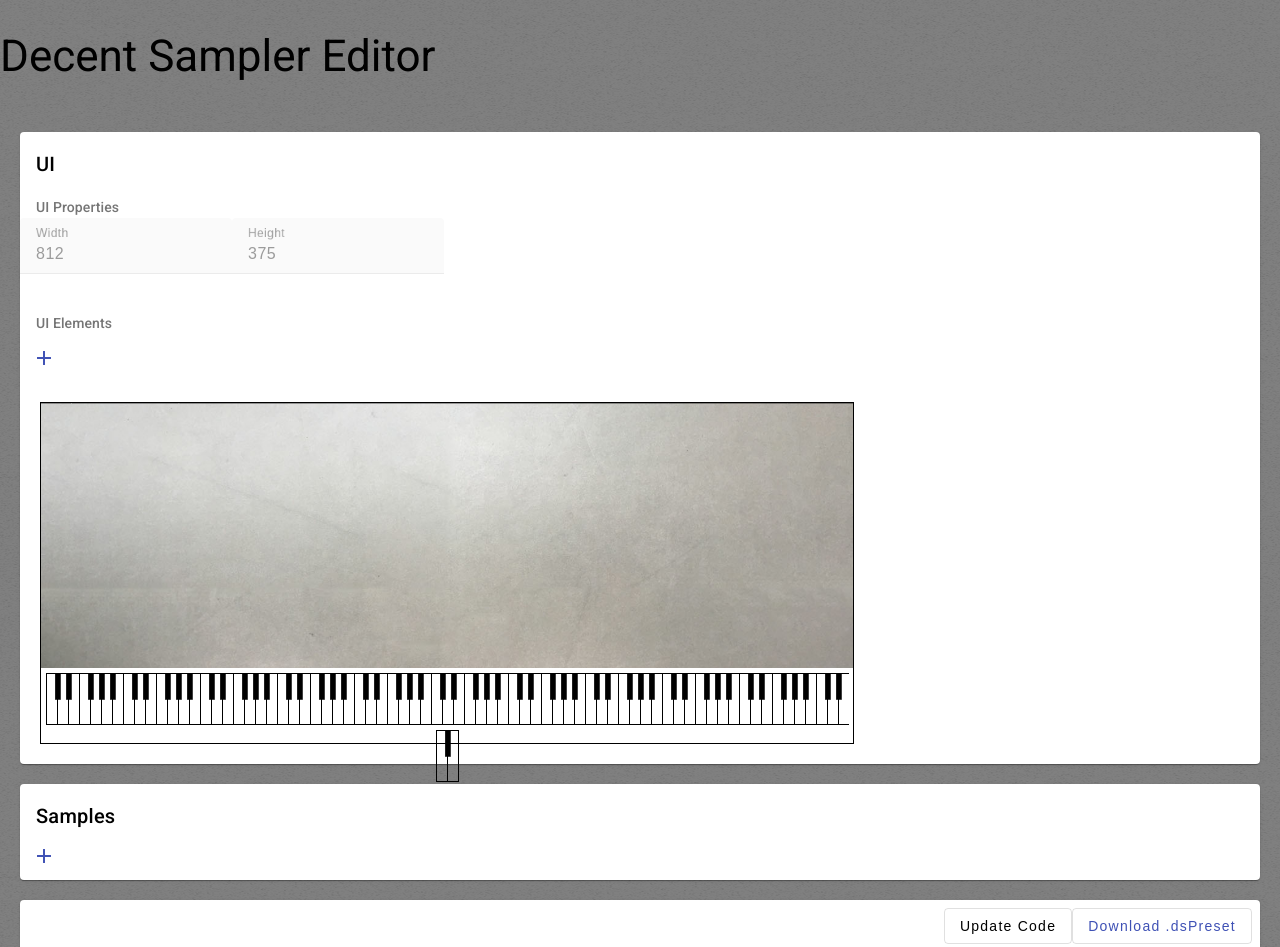
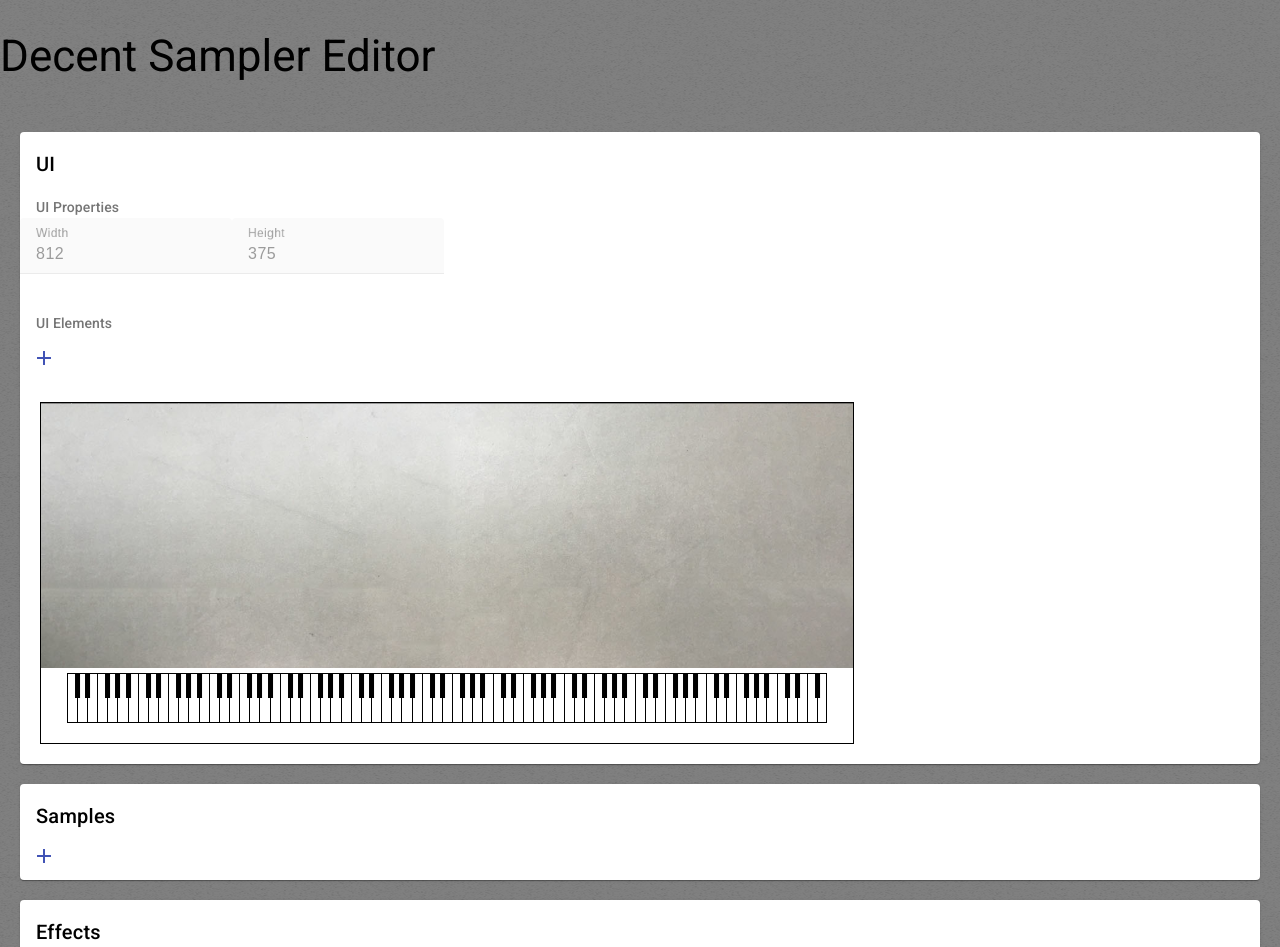
Before and after one commit to nocturnouy/Decent-Sampler-Editor, an Angular app: page / in a window 1280 px wide. Shown: the top 947 px of the page. Built offline with nearby package versions, Linux system fonts and the light colour scheme; what ngx-highlightjs would draw is missing.

Commit message:
piano keys bug fix // added layout variables and disabled uiProperties controls // material tooltip basic integration // form name update

```diff
--- a/src/app/app.module.ts
+++ b/src/app/app.module.ts
@@ -8,7 +8,8 @@
 import { MatMenuModule } from '@angular/material/menu';
 import { MatIconModule } from '@angular/material/icon';
 import { MatExpansionModule } from '@angular/material/expansion';
-import {MatInputModule} from '@angular/material/input';
+import { MatInputModule } from '@angular/material/input';
+import { MatTooltipModule } from '@angular/material/tooltip';
 
 
 import { AppRoutingModule } from './app-routing.module';
@@ -38,7 +39,8 @@
     MatMenuModule,
     MatIconModule,
     MatExpansionModule,
-    MatInputModule
+    MatInputModule,
+    MatTooltipModule
 
   ],
   providers: [{
--- a/src/app/modules/editor-form/editor-form.component.html
+++ b/src/app/modules/editor-form/editor-form.component.html
@@ -1,9 +1,5 @@
-
-
-
-
-<form [formGroup]="myForm" (submit)="submitForm(myForm.value)">
-    <mat-card class="ui-section">
+<form [formGroup]="editorForm" (submit)="submitForm(editorForm.value)">
+    <mat-card class="section">
         <mat-card-header>
             <mat-card-title>UI</mat-card-title>
         </mat-card-header>
@@ -13,16 +9,16 @@
                     <mat-card-subtitle>UI Properties</mat-card-subtitle>
                 </mat-card-header>
 
-                <mat-form-field>
+                <mat-form-field matTooltip="Disabled temporarily"  matTooltipPosition="above">
                     <mat-label>Width</mat-label>
                     <!-- <input matInput formControlName="width"  type="number" placeholder="default: 812" value="812"> -->
-                    <input matInput disabled type="number" placeholder="default: 812" value="812">
+                    <input matInput type="number" placeholder="default: 812" formControlName="width">
                 </mat-form-field>
 
-                <mat-form-field>
+                <mat-form-field matTooltip="Disabled temporarily"  matTooltipPosition="above">
                     <mat-label>Height</mat-label>
                     <!-- <input matInput formControlName="height"  type="number" placeholder="default: 375" value="375"> -->
-                    <input matInput disabled type="number" placeholder="default: 375" value="375">
+                    <input matInput type="number" placeholder="default: 375" formControlName="height">
                 </mat-form-field>
             </div>
 
@@ -38,13 +34,13 @@
                         <button mat-menu-item (click)="addElement('keyboard', 'ui')">Key Color</button>
                     </mat-menu>
                 <mat-accordion class="example-headers-align">
-                    <ng-container *ngFor="let element of  myForm.get('ui')['controls']; let i = index">
+                    <ng-container *ngFor="let element of  editorForm.get('ui')['controls']; let i = index">
                         <script>
                             jscolor.install()
                         </script>
-                        <mat-expansion-panel [formGroupName]="i" (opened)="displayPicker()" (closed)="submitForm(myForm.value)" hideToggle>
+                        <mat-expansion-panel [formGroupName]="i" (opened)="displayPicker()" (closed)="submitForm(editorForm.value)" hideToggle>
                             <mat-expansion-panel-header class="align-icons">
-                                <mat-panel-title><b>{{i + 1}} </b>- Type: {{myForm.value.ui[i].properties.label || myForm.value.ui[i].type}}</mat-panel-title>
+                                <mat-panel-title><b>{{i}} </b>- Type: {{editorForm.value.ui[i].properties.label || editorForm.value.ui[i].type}}</mat-panel-title>
                                 <mat-panel-description>
 
                                     <button mat-icon-button (click)="accordion.closeAll()" ><mat-icon>save</mat-icon></button>
@@ -53,9 +49,21 @@
                                 </mat-panel-description>
 
                             </mat-expansion-panel-header>
-                                <div *ngFor="let item of myForm.value.ui[i].properties | keyvalue; let i = index;">
+                                <div *ngFor="let item of editorForm.value.ui[i].properties | keyvalue; let i = index;">
                                     <div formGroupName="properties">
                                         <div [ngSwitch]="checkType(item.value)">
+                                            <div *ngSwitchCase="'object'">
+                                                <div formGroupName="">
+                                                    <label>Binding</label>
+                                                    <div *ngFor="let bind of item.value | keyvalue; let i = index;">
+                                                        <mat-form-field>
+                                                            <mat-label>{{bind.key}}</mat-label>
+                                                            <input matInput id="i" type="text" formControlName="{{bind.key}}">
+                                                        </mat-form-field>
+                                                    </div>
+                                                </div>
+
+                                            </div>
                                             <div *ngSwitchCase="'string'">
                                                 <div [ngSwitch]="item.key">
                                                     <mat-form-field *ngSwitchCase="'color'">
@@ -102,8 +110,8 @@
 
 
 
-        <div class="ui-display" [style.width]="myForm.value.uiProperties.width+'px'" [style.height]="myForm.value.uiProperties.height - 35 +'px'" >
-            <div *ngFor="let c of myForm.value.ui; let i=index;">
+        <div class="ui-display" [style.width]="uiDisplayx+'px'" [style.height]="uiDisplayy - 35 +'px'" >
+            <div *ngFor="let c of editorForm.value.ui; let i=index;">
             <div [ngSwitch]="c.type">
                     <div *ngSwitchCase="'knob'">
                         <div class="ui-button"
@@ -156,8 +164,8 @@
 
 
     </mat-card>
-    <br>
-    <mat-card class="ui-section">
+
+    <mat-card class="section">
         <mat-card-header>
             <mat-card-title>Samples</mat-card-title>
         </mat-card-header>
@@ -173,10 +181,10 @@
 
         <section formArrayName="groups" class="group-elements">
             <mat-accordion class="example-headers-align">
-        <ng-container *ngFor="let element of  myForm.get('groups')['controls']; let i = index">
-            <mat-expansion-panel [formGroupName]="i" (closed)="submitForm(myForm.value)" hideToggle>
+                <ng-container *ngFor="let element of  editorForm.get('groups')['controls']; let i = index">
+                    <mat-expansion-panel [formGroupName]="i" (closed)="submitForm(editorForm.value)" hideToggle>
                         <mat-expansion-panel-header class="align-icons">
-                    <mat-panel-title><b>{{i + 1}} </b>- Path: {{myForm.value.groups[i].properties.path}}</mat-panel-title>
+                            <mat-panel-title><b>{{i}} </b>- Path: {{editorForm.value.groups[i].properties.path}}</mat-panel-title>
                             <mat-panel-description>
 
                                 <button mat-icon-button (click)="accordion.closeAll()" ><mat-icon>save</mat-icon></button>
@@ -185,13 +193,13 @@
                             </mat-panel-description>
 
                         </mat-expansion-panel-header>
-                    <div *ngFor="let item of myForm.value.groups[i].properties | keyvalue; let i = index;">
+                            <div *ngFor="let item of editorForm.value.groups[i].properties | keyvalue; let i = index;">
                                 <div formGroupName="properties">
                                     <div [ngSwitch]="checkType(item.value)">
 
                                         <mat-form-field *ngSwitchCase="'number'">
                                             <mat-label>{{item.key}}</mat-label>
-                                    <input matInput id="i" type="number" step="1" formControlName="{{item.key}}">
+                                            <input matInput id="i" type="number" step="1" min="0" formControlName="{{item.key}}">
                                         </mat-form-field>
 
                                         <mat-form-field *ngSwitchDefault>
@@ -216,7 +224,68 @@
 
 
     </mat-card>
+
+    <mat-card class="section">
+        <mat-card-header>
+            <mat-card-title>Effects</mat-card-title>
+        </mat-card-header>
+
+        <button mat-icon-button color="primary" [matMenuTriggerFor]="addEffect" aria-label="add element to ui">
+            <mat-icon>add</mat-icon>
+        </button>
+        <mat-menu #addEffect="matMenu">
+            <button mat-menu-item (click)="addElement('reverb', 'effects')">Reverb</button>
+        </mat-menu>
+
         <br>
+
+        <section formArrayName="effects" class="group-elements">
+            <mat-accordion class="example-headers-align">
+                <ng-container *ngFor="let element of  editorForm.get('effects')['controls']; let i = index">
+                    <mat-expansion-panel [formGroupName]="i" (closed)="submitForm(editorForm.value)" hideToggle>
+                        <mat-expansion-panel-header class="align-icons">
+                            <mat-panel-title><b>{{i}} </b>- Reverb</mat-panel-title>
+                            <mat-panel-description>
+
+                                <button mat-icon-button (click)="accordion.closeAll()"><mat-icon>save</mat-icon></button>
+
+                                <button mat-icon-button
+                                    (click)="deleteItem(i, 'effects')"><mat-icon>delete_forever</mat-icon></button>
+                            </mat-panel-description>
+
+                        </mat-expansion-panel-header>
+                        <div *ngFor="let item of editorForm.value.effects[i].properties | keyvalue; let i = index;">
+                            <div formGroupName="properties">
+                                <div [ngSwitch]="checkType(item.value)">
+
+                                    <mat-form-field *ngSwitchCase="'number'">
+                                        <mat-label>{{item.key}}</mat-label>
+                                        <input matInput id="i" type="number" step=".1" max="1" min="0" formControlName="{{item.key}}">
+                                    </mat-form-field>
+
+                                    <mat-form-field *ngSwitchDefault>
+                                        <mat-label>{{item.key}}</mat-label>
+                                        <input matInput id="i" type="text" formControlName="{{item.key}}">
+                                    </mat-form-field>
+
+
+                                </div>
+                            </div>
+                        </div>
+
+
+
+
+                    </mat-expansion-panel>
+
+                </ng-container>
+            </mat-accordion>
+
+        </section>
+
+
+    </mat-card>
+
     <mat-card>
         <mat-card-actions align="end">
 
--- a/src/app/modules/editor-form/editor-form.component.scss
+++ b/src/app/modules/editor-form/editor-form.component.scss
@@ -1,16 +1,14 @@
-.ui-section {
+.section {
     display: flex;
     flex-direction: row;
     flex-wrap: wrap;
     justify-content: space-between;
+    margin-bottom: 20px;
     .mat-mdc-card-header {
         flex: 0 0 100%;
     }
 }
 
-.ui-properties {
-
-}
 
 .ui-display {
     border: 1px solid;
@@ -37,9 +35,6 @@
     transition: all 50ms ease;
     width: 90px;
     height: 90px;
-    &:active {
-       // background-color: blue;
-    }
     &:hover .example-handle {
         opacity: 1;
         transform: scale(0.4);
--- a/src/app/modules/editor-form/editor-form.component.ts
+++ b/src/app/modules/editor-form/editor-form.component.ts
@@ -21,18 +21,23 @@
   @ViewChild(MatAccordion) accordion: MatAccordion;
 
   Object = Object;
-  myForm: FormGroup;
+  editorForm: FormGroup;
   fileUrl;
 
+
+
+  //variables for layout
+  uiDisplayx: any;
+  uiDisplayy: any;
 
 
 
 
   constructor(private fb: FormBuilder, private sanitizer: DomSanitizer) {
-    this.myForm = this.fb.group({
+    this.editorForm = this.fb.group({
       uiProperties: this.fb.group({
-        width:812,
-        height:375
+        width: [{ value: 812, disabled: true}],
+        height: [{ value: 375, disabled: true}]
       }, { updateOn: 'blur' }),
       ui: this.fb.array([],{ updateOn: 'submit' }),
       groups: this.fb.array([],{ updateOn: 'submit' }),
@@ -46,31 +51,33 @@
 
 
   get ui(): FormArray {
-    return this.myForm.get('ui') as FormArray;
+    return this.editorForm.get('ui') as FormArray;
   }
   get groups(): FormArray {
-    return this.myForm.get('groups') as FormArray;
+    return this.editorForm.get('groups') as FormArray;
+  }
+  get effects(): FormArray {
+    return this.editorForm.get('groups') as FormArray;
   }
 
 
 
 
   getPropertyList(key, parent) {
-    console.log(this.myForm.controls[parent].value[key].properties)
-    return this.myForm.controls[parent].value[key].properties as FormArray;
+    console.log(this.editorForm.controls[parent].value[key].properties)
+    return this.editorForm.controls[parent].value[key].properties as FormArray;
   }
   sectionElements(key) {
-    return this.myForm.controls[key] as FormArray;
+    return this.editorForm.controls[key] as FormArray;
   }
 
 
 
-  addElement(key,parent) {
+  async addElement(key,parent) {
     let element: any = this.fb.group({
       type: key,
-      properties: this.getProperties(key)
+      properties: await this.getProperties(key)
     })
-
     const array = this.sectionElements(parent);
     array.push(element)
 
@@ -92,29 +99,39 @@
         //type:"float" ,
         minValue:0.0 ,
         maxValue:1.0 ,
-        value:0.1
+        value:0.1,
+        binding: this.fb.group({
+          control1: '',
+          control2: '',
+          control3: ''
+        })
       })
     } else if (key === 'slider') {
       properties = this.fb.group({
         sliderX: 0,
         sliderY: 0
       })
-    }
-    else if (key === 'keyboard') {
+    } else if (key === 'keyboard') {
       properties = this.fb.group({
         loNote: 0,
         hiNote: 11,
         color: 'FF0000FF'
       })
-    }
-    else if (key === 'sample') {
+    } else if (key === 'sample') {
       properties = this.fb.group({
         loNote: 0,
         hiNote:127,
         rootNote:60,
         path: "samples/C4.wav"
       })
+    } else if (key === 'reverb') {
+      properties = this.fb.group({
+        roomSize:0.7,
+        damping:0.3,
+        wetLevel:1
+      })
     }
+
     return properties
   }
 
@@ -122,7 +139,7 @@
 
   deleteItem(index: number, parent) {
     this.sectionElements(parent).removeAt(index);
-    this.submitForm(this.myForm.value)
+    this.submitForm(this.editorForm.value)
   }
 
   dragEnd($event: CdkDragEnd) {
@@ -135,7 +152,7 @@
       x: Math.round(position.x + element.offsetLeft),
       y: Math.round(position.y + element.offsetTop)
     })
-    this.submitForm(this.myForm.value)
+    this.submitForm(this.editorForm.value)
   }
 
   checkType(key) {
@@ -169,12 +186,13 @@
     let resultCont = document.getElementById('result');
     let formValue = x;
 
-    this.colorKeys(this.myForm.value.ui)
+    this.colorKeys(this.editorForm.value.ui)
 
     resultCont.textContent = `
     <?xml version="1.0" encoding="UTF-8"?>
     <DecentSampler minVersion="1.0.0">
-      <ui width="${formValue.uiProperties.width}" height="${formValue.uiProperties.height}" layoutMode="relative" bgMode="top_left">
+      <!-- TODO: once width and height for the ui gets enabled I should replace this with the get value of those controls -->
+      <ui width="${this.uiDisplayx}" height="${this.uiDisplayy}" layoutMode="relative" bgMode="top_left">
       <tab name="main">
         ${formValue.ui.map(element =>  {
           let el:any
@@ -192,7 +210,13 @@
                         minValue="${element.properties.minValue}"
                         maxValue="${element.properties.maxValue}"
                         value="${element.properties.value}">
-                        <binding type="amp" level="instrument" position="0" parameter="ENV_ATTACK" />
+                        <binding
+                          type="effect"
+                          level="instrument"
+                          position="0"
+                          effectIndex="0"
+                          parameter="FX_REVERB_WET_LEVEL"
+                          />
                       </labeled-knob>
           `
           }
@@ -232,9 +256,19 @@
         </group>
       </groups>
       <effects>
-        <effect type="lowpass" frequency="22000.0"/>
-        <effect type="chorus"  mix="0.0" modDepth="0.2" modRate="0.2" />
-        <effect type="reverb" wetLevel="0.5"/>
+       ${formValue.effects.map(element => {
+         let el: any
+         if (element.type === 'reverb') {
+           el = `<effect type="reverb"
+                         roomSiz="${element.properties.roomSiz}"
+                         damping="${element.properties.damping}"
+                         wetLevel="${element.properties.wetLevel}"
+
+                          />
+                          `
+         }
+         return el ? el : ''
+       }).join('')}
       </effects>
       <midi>
         <!-- This causes MIDI CC 1 to control the 4th knob (cutoff) -->
@@ -247,11 +281,7 @@
     </DecentSampler>
     `
 
-    console.log('submitted')
-
     jscolor.install()
-
-
 
   }
 
@@ -264,6 +294,11 @@
     this.fileUrl = this.sanitizer.bypassSecurityTrustResourceUrl(window.URL.createObjectURL(blob));
   }
   ngOnInit() : void {
+    //setting values for layout
+    this.uiDisplayx = this.editorForm.get('uiProperties.width').value
+    this.uiDisplayy = this.editorForm.get('uiProperties.height').value
+
+
 
 
   }
--- a/src/app/piano-roll/piano-roll.component.scss
+++ b/src/app/piano-roll/piano-roll.component.scss
@@ -10,9 +10,10 @@
     i {
         display:inline-block;
         height:50px;
-        width:10px;
         border:1px solid;
         border-width:1px 0 1px 1px;
+        width: calc(100% / 80) !important;
+        box-sizing: border-box;
         &:nth-last-child(1) {
             border-right-width:1px;
         }
@@ -23,7 +24,7 @@
     i:nth-child(12n - 5),
     i:nth-child(12n - 3),
     i:nth-child(12n - 1){
-        background:black;
+        background:black !important;
         position:absolute;
         transform:scale(0.5) translate(-9px, -25px)
     }
```
Lines whose indentation alone changed are shown as unchanged.
